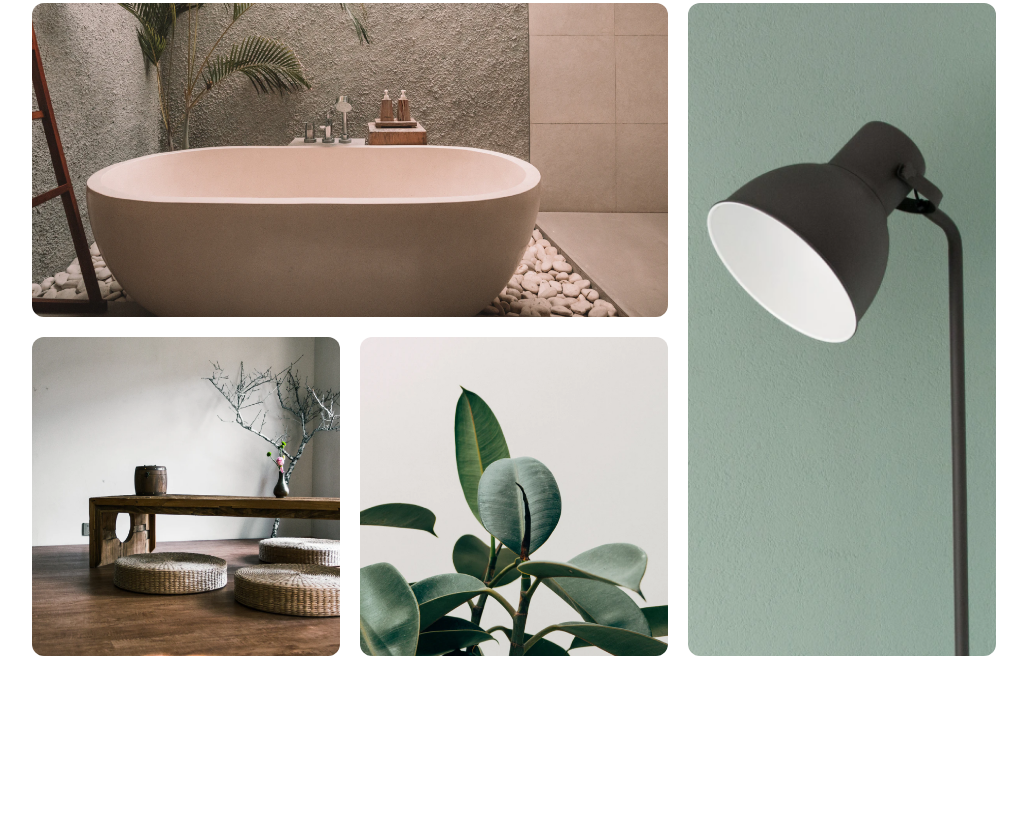
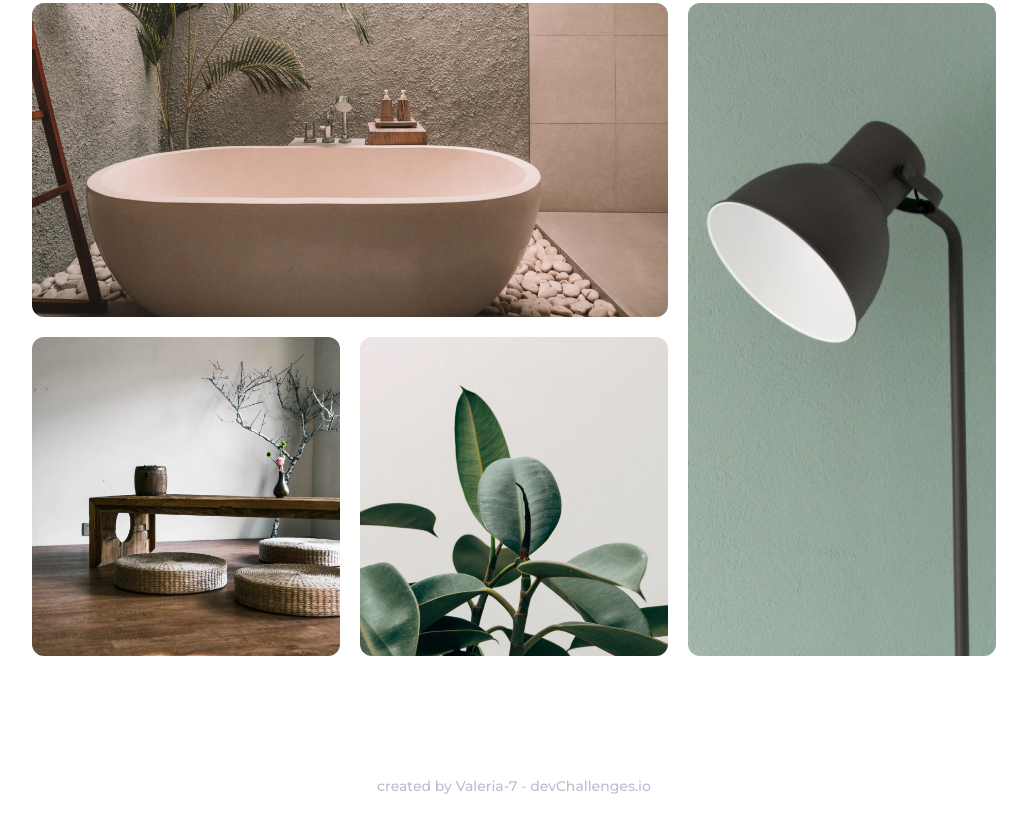
Before and after one commit to Valeria-7/DevCh_rwd_5-my-gallery, a plain HTML site: page index.html in a window 1280 px wide. Shown: the part 749-1568 px from the top of the page, without its empty margins (126-1153 px from the left). Before the commit the page ends 1405 px from the top, so only its background shows below. Drawn offline with Linux system fonts and the light colour scheme.

Commit message:
feat: add footer

```diff
--- a/index.html
+++ b/index.html
@@ -55,5 +55,11 @@
       <img src="img/photo6.png" alt="photo" class="gallery-photo photo6">
       <img src="img/photo5.png" alt="photo" class="gallery-photo photo5">
     </main>
+    <footer class="footer container">
+      <span class="footer-info">created by
+        <a href="https://github.com/Valeria-7" target="_blank" class="footer-link">Valeria-7</a> -
+        <a href="https://devchallenges.io/" target="_blank" class="footer-link">devChallenges.io</a>
+      </span>
+    </footer>
   </body>
 </html>
--- a/style.css
+++ b/style.css
@@ -99,3 +99,27 @@ body {
 .photo4 {
   grid-row: span 2;
 }
+
+.footer {
+  margin-top: 120px;
+  margin-bottom: 24px;
+  text-align: center;
+}
+
+.footer-info {
+  font-family: "Montserrat", sans-serif;
+  font-weight: 500;
+  font-size: 14px;
+  line-height: 17px;
+  color: #b9bdcf;
+}
+
+.footer-link {
+  text-decoration: none;
+  color: #b9bdcf;
+  transition: 0.3s;
+}
+
+.footer-link:hover {
+  color: #7e7b7b;
+}
```
